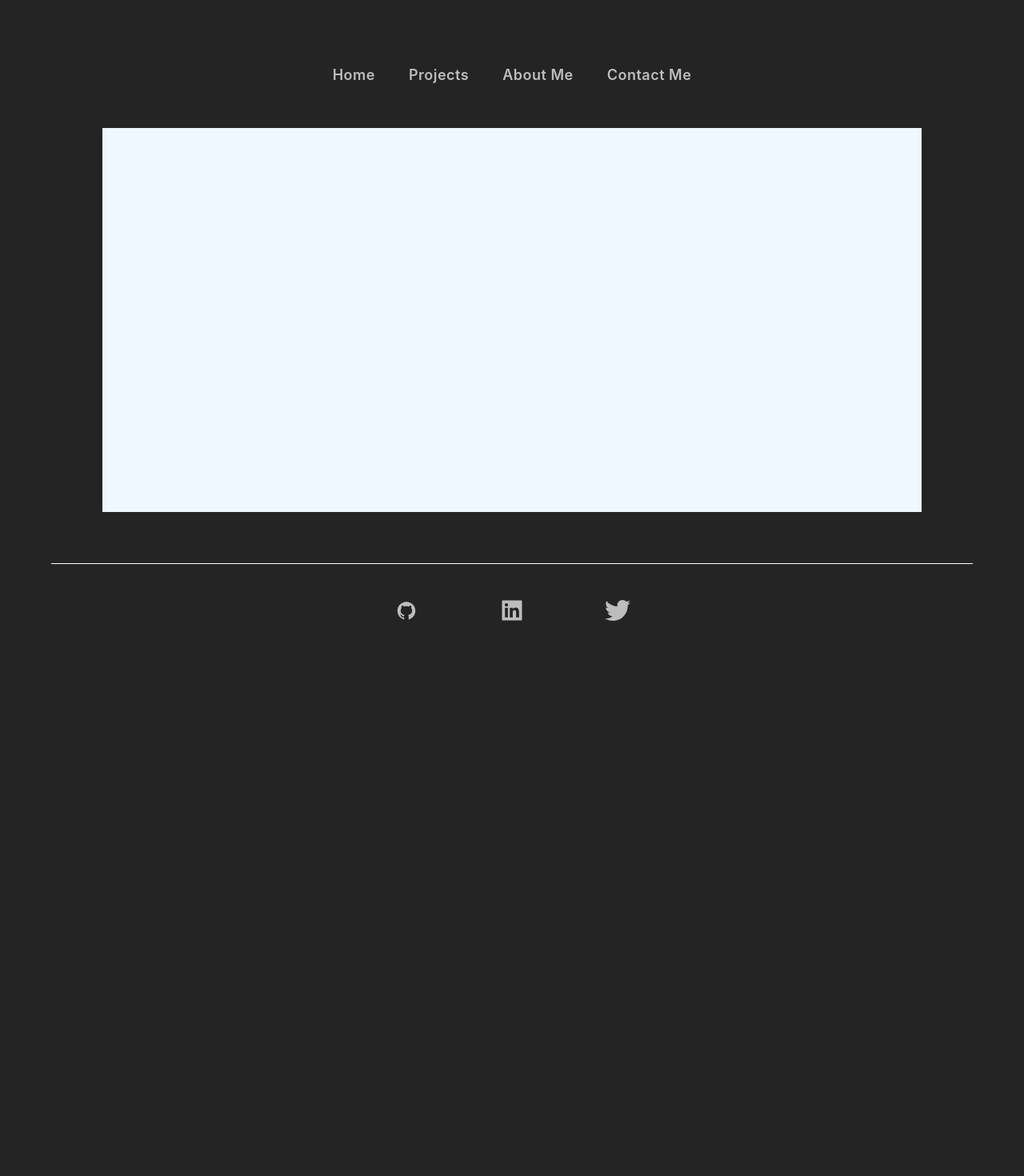
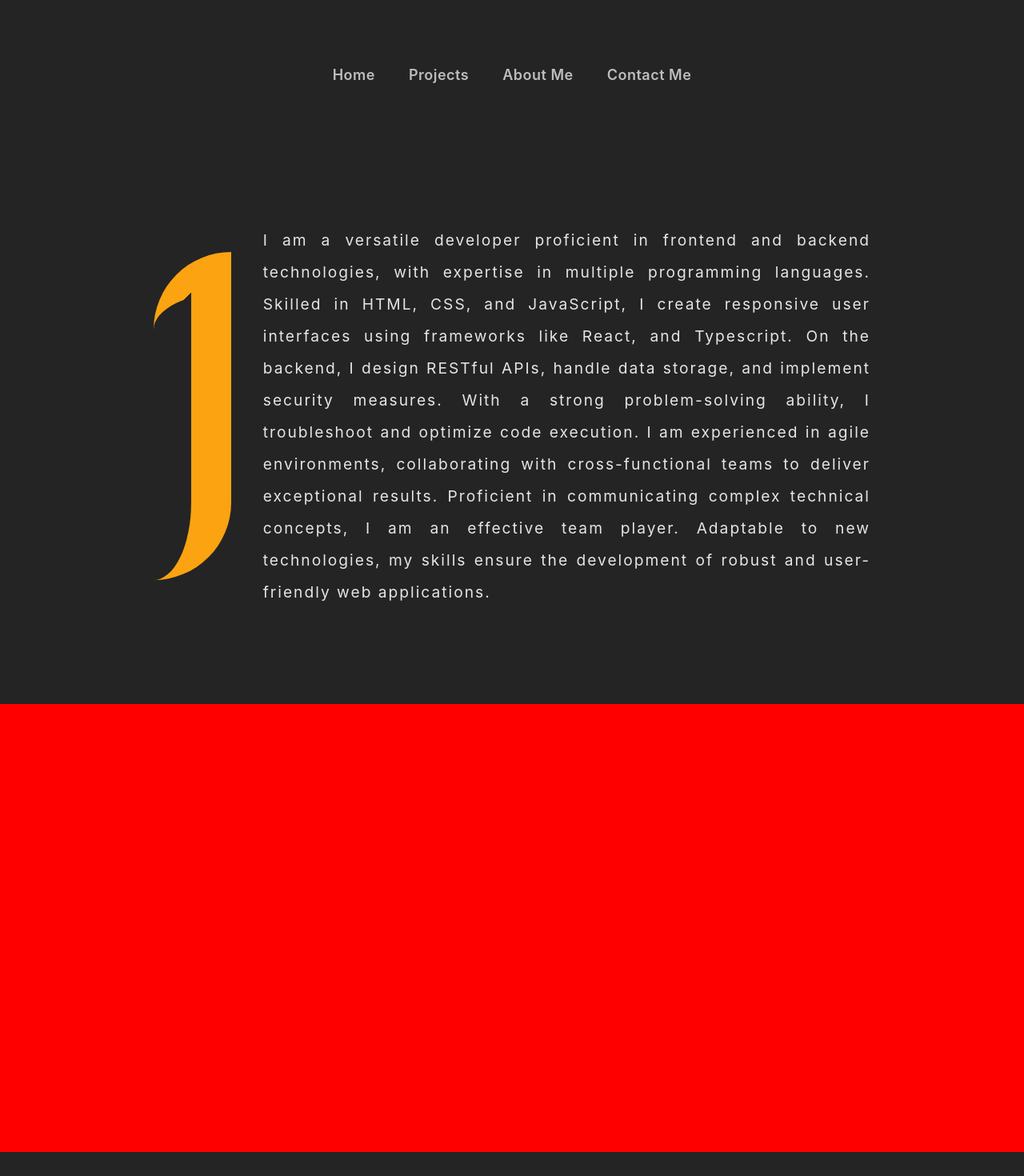
Before and after one commit to Anzanrai/portfolio-react, a React (Vite) app: page /about-me in a window 1280 px wide. Shown: the top 1470 px of the page at 80% size. Before the commit the page ends 853 px from the top, so only its background shows below. Built offline with nearby package versions, Linux system fonts and the light colour scheme.

Commit message:
in about page, added scroll snap container to fill up details about myself

```diff
--- a/src/pages/About/index.scss
+++ b/src/pages/About/index.scss
@@ -4,7 +4,95 @@
     &-content{
         margin: 0 auto;
         min-height: 60vh;
-        width: 80%;
-        background-color: aliceblue;
+        // width: 80%;
+        // background-color: aliceblue;
     }
 }
+
+.summary-content {
+    // margin-top: 2rem;
+    height: 90vh;
+    width: 70%;
+    margin: 0 auto;
+    display: flex;
+    justify-content: center;
+    align-items: center;
+    text-align: justify;
+    font-size: 1.2em;
+    letter-spacing: 2px;
+    line-height: 40px;
+    color: $secondary-color;
+    span {
+        font-size: 2em;
+    }
+
+    &::before{
+        content: "";
+        width: 500px;
+        height: 50%;
+        background-color: $bg-color;
+        border: 50px solid $secondary-accent-color;
+        border-left: none;
+        border-bottom: none;
+        border-radius: 550px 0;
+        margin-right: 40px;
+    }
+}
+
+.snap-container {
+    // height: 90vh;
+    scroll-snap-type: y mandatory;
+    // display: flex;
+    height: 70vh;
+    width: 100%;
+    overflow-y: scroll;
+    -ms-overflow-style: none;  /* IE and Edge */
+    scrollbar-width: none;
+    &::-webkit-scrollbar {
+        display: none;
+      }
+    &-child {
+        scroll-snap-align: start;
+        height: 70vh;
+        scrollbar-width: 0;
+    }
+}
+
+.child-one {
+    background-color: red;
+}
+
+.child-two{
+    background-color: $accent-color;
+}
+
+
+@media (max-width: $lg-width) {
+    .summary-content{
+        span{
+            font-size: 1.5em;
+        }
+
+    }
+}
+
+@media (max-width: $sm-width){
+    .summary-content {
+        font-size: 15px;
+        letter-spacing: 1px;
+        width: 90%;
+        line-height: 24px;
+        &::before{
+            content: "";
+            width: 0px;
+            height: 0px;
+            background-color: none;
+            border: none;
+            margin-right: 0px;
+        }
+    }
+}
+
+@media (max-width: $xs-width){
+
+}
--- a/src/pages/About/index.tsx
+++ b/src/pages/About/index.tsx
@@ -5,10 +5,19 @@ import NavBar from '../../components/NavBar'
 import SocialPanel from '../../components/SocialPanel'
 
 function Resume() {
+  const summary ='I am a versatile developer proficient in frontend and backend technologies, with expertise in multiple programming languages. Skilled in HTML, CSS, and JavaScript, I create responsive user interfaces using frameworks like React, and Typescript. On the backend, I design RESTful APIs, handle data storage, and implement security measures. With a strong problem-solving ability, I troubleshoot and optimize code execution. I am experienced in agile environments, collaborating with cross-functional teams to deliver exceptional results. Proficient in communicating complex technical concepts, I am an effective team player. Adaptable to new technologies, my skills ensure the development of robust and user-friendly web applications.';
   return (
     <div className='resume-page'>
         <NavBar />
-        <div className='resume-page-content'></div>
+        <div className='resume-page-content'>
+          <div className="summary-content">
+            <p className='animate__animated animate__fadeInUp'>{summary}</p>
+          </div>
+          <div className='snap-container'>
+            <div className='snap-container-child child-one'></div>
+            <div className='snap-container-child child-two'></div>
+          </div>
+        </div>
         <SocialPanel />
     </div>
   )
```
